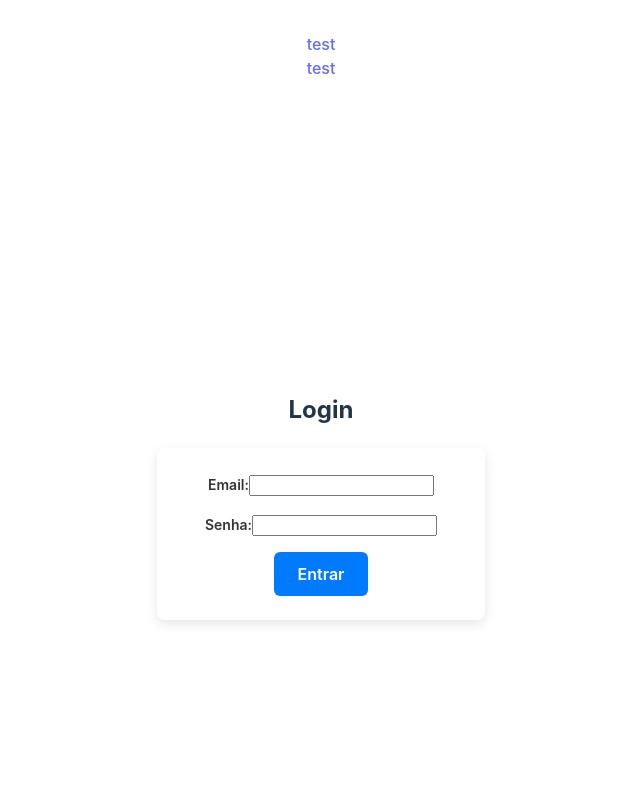
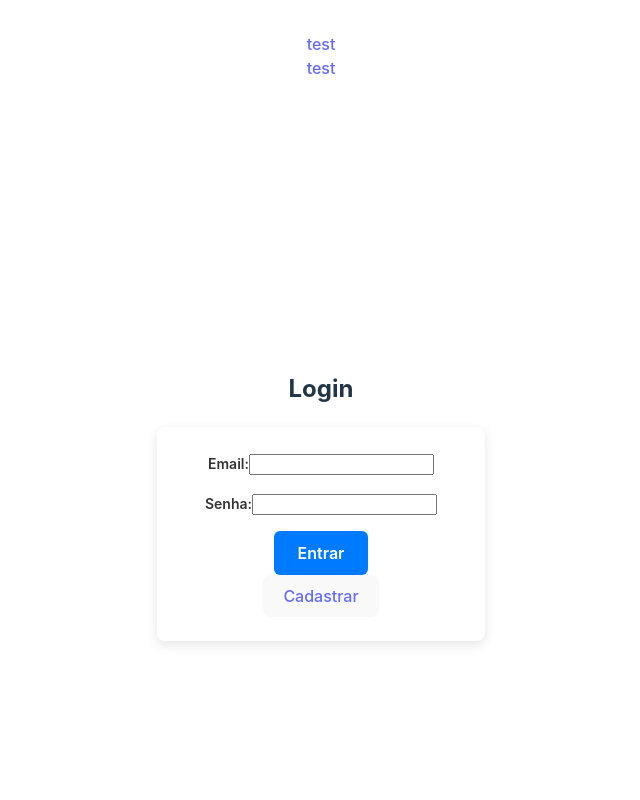
Before and after one commit to williamsoares1/eccomerce-base, a React (Vite) app in the folder projeto/ecommerce/: page /login in a window 1280 px wide. Shown: the top 800 px of the page, without its empty margins (319-959 px from the left). Built offline with nearby package versions, Linux system fonts and the light colour scheme.

Commit message:
redirecionamento de Cadastro em Login

```diff
--- a/projeto/ecommerce/src/pages/TelaLogin.jsx
+++ b/projeto/ecommerce/src/pages/TelaLogin.jsx
@@ -1,7 +1,7 @@
 import { useContext, useEffect, useState } from "react";
 import '../styles/TelaLogin.css';
 import { UsuarioContext } from "../context/UsuarioContext";
-import { Redirect } from "react-router-dom";
+import { Redirect, Link } from "react-router-dom";
 import { AuthContext } from "../context/AuthContext";
 
 const TelaLogin = () => {
@@ -57,6 +57,7 @@ const TelaLogin = () => {
             {campo}
           </div>
           <button type="submit" className="login-button">Entrar</button>
+          <button><Link to={'/cadastro'}>Cadastrar</Link></button>
         </form>
       </div>
     </>
```
